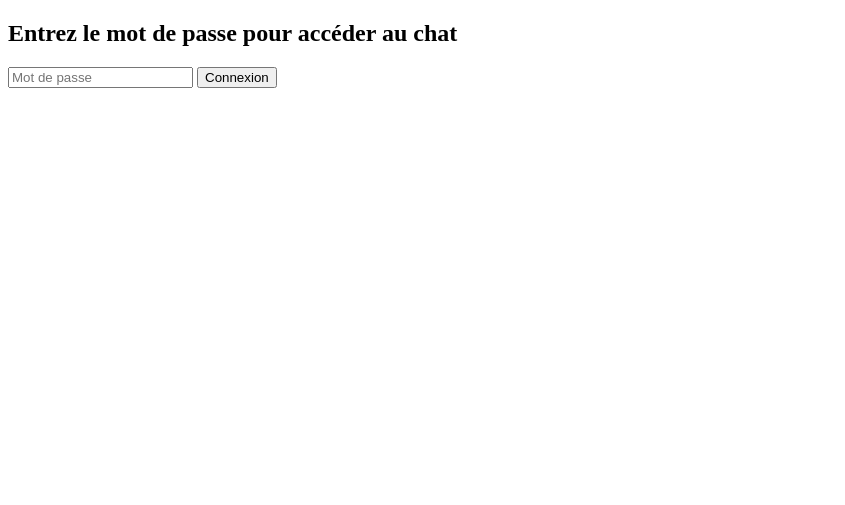
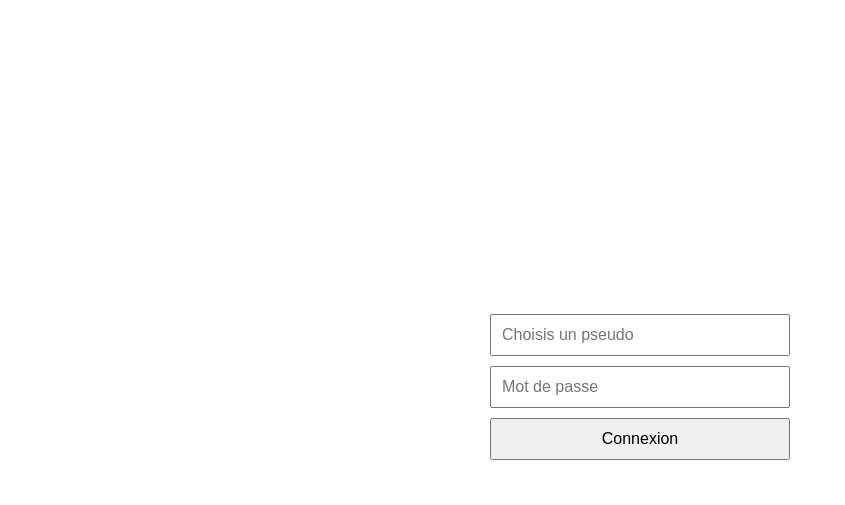
Before and after one commit to elzeraAOP/nsichat, a plain HTML site: page index.html in a window 1280 px wide. Shown: the whole page, without its empty margins (0-845 px from the left). Drawn offline with Linux system fonts and the light colour scheme.

Commit message:
Update index.html

```diff
--- a/index.html
+++ b/index.html
@@ -1,22 +1,38 @@
+
 <!DOCTYPE html>
-<html>
+<html lang="fr">
 <head>
-  <meta charset="UTF-8">
-  <title>Accès sécurisé</title>
+  <meta charset="UTF-8" />
+  <meta name="viewport" content="width=device-width, initial-scale=1.0"/>
+  <title>Connexion au Chat</title>
+  <style>
+    body { font-family: sans-serif; display: flex; justify-content: center; align-items: center; height: 100vh; }
+    #login { display: flex; flex-direction: column; gap: 10px; width: 300px; }
+    input, button { padding: 10px; font-size: 1em; }
+  </style>
 </head>
 <body>
-  <h2>Entrez le mot de passe pour accéder au chat</h2>
-  <input type="password" id="password" placeholder="Mot de passe" />
-  <button onclick="checkPassword()">Connexion</button>
-
+  <div id="login">
+    <input type="text" id="pseudo" placeholder="Choisis un pseudo">
+    <input type="password" id="password" placeholder="Mot de passe">
+    <button onclick="login()">Connexion</button>
+    <p id="error" style="color:red;"></p>
+  </div>
   <script>
-    function checkPassword() {
-      const password = document.getElementById("password").value;
-      if (password === "latroussekayak") {
-        window.location.href = "chat.html"; // page du chat
-      } else {
-        alert("Mot de passe incorrect.");
+    const PASSWORD = "latroussekayak";
+    function login() {
+      const pseudo = document.getElementById("pseudo").value.trim();
+      const pass = document.getElementById("password").value;
+      if (pass !== PASSWORD) {
+        document.getElementById("error").innerText = "Mot de passe incorrect.";
+        return;
       }
+      if (!pseudo) {
+        document.getElementById("error").innerText = "Choisis un pseudo.";
+        return;
+      }
+      sessionStorage.setItem("pseudo", pseudo);
+      window.location.href = "chat.html";
     }
   </script>
 </body>
```
